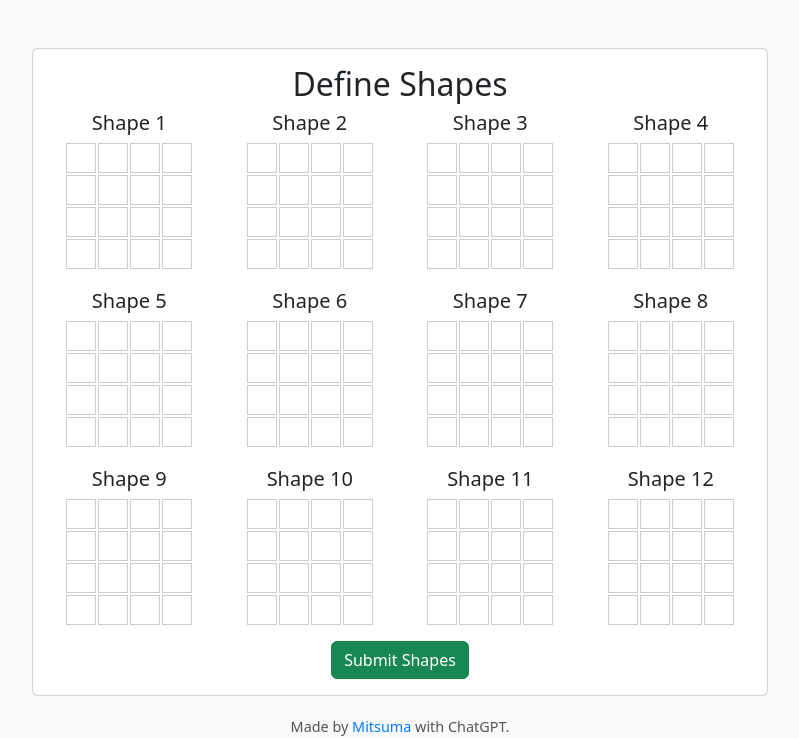
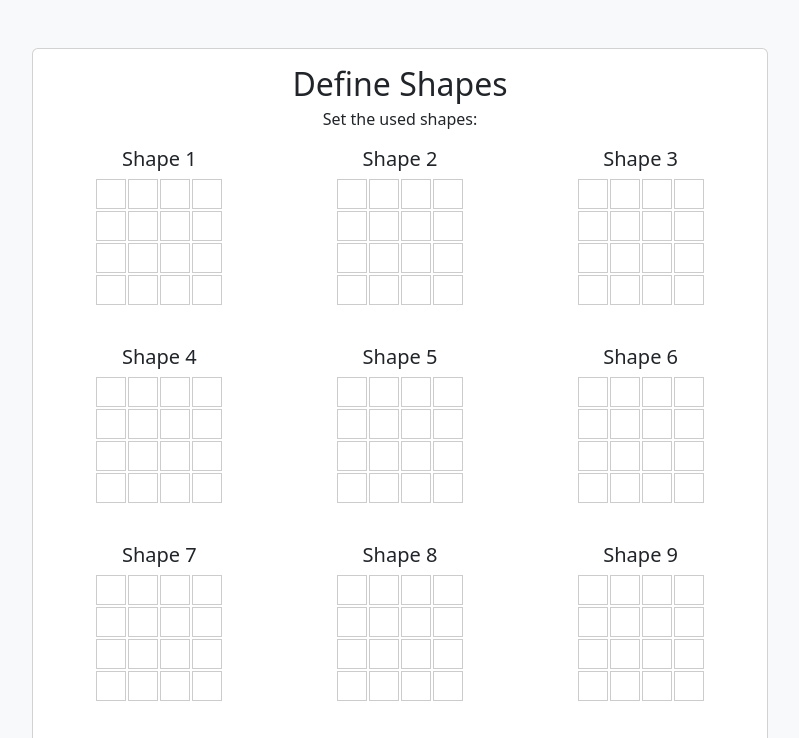
Before and after one commit to Mitsuma/afkjourney-inventorysolver, a plain HTML site: page index.html in a window 1280 px wide. Both pictures are taken after a click on the button "Submit Board". Shown: the top 738 px of the page, without its empty margins (240-1039 px from the left). Drawn offline with nearby package versions, Linux system fonts and the light colour scheme.

Commit message:
Update index.html

```diff
--- a/index.html
+++ b/index.html
@@ -22,13 +22,13 @@
         }
         .shapes-grid {
             display: grid;
-            grid-template-columns: repeat(4, 1fr);
             gap: 20px;
         }
         .shape-container {
             display: flex;
             flex-direction: column;
             align-items: center;
+            margin-bottom: 20px;
         }
         .credits {
             margin-top: 20px;
@@ -43,6 +43,16 @@
         .credits a:hover {
             text-decoration: underline;
         }
+        @media (min-width: 768px) {
+            .shapes-grid {
+                grid-template-columns: repeat(2, 1fr);
+            }
+        }
+        @media (min-width: 992px) {
+            .shapes-grid {
+                grid-template-columns: repeat(3, 1fr);
+            }
+        }
     </style>
 </head>
 <body class="bg-light">
@@ -52,6 +62,7 @@
                 <div class="card">
                     <div class="card-body text-center">
                         <h2 class="card-title">Define Board</h2>
+                        <p class="card-subtitle mb-3">Select the board layout:</p>
                         <div class="d-flex justify-content-center">
                             <div id="board" class="grid" style="grid-template-columns: repeat(7, 30px);"></div>
                         </div>
@@ -70,7 +81,8 @@
                 <div class="card">
                     <div class="card-body text-center">
                         <h2 class="card-title">Define Shapes</h2>
-                        <div class="shapes-grid mx-auto" id="shapes"></div>
+                        <p class="card-subtitle mb-3">Set the used shapes:</p>
+                        <div class="shapes-grid" id="shapes"></div>
                         <div class="text-center mt-3">
                             <button class="btn btn-success" onclick="submitShapes()">Submit Shapes</button>
                         </div>
@@ -86,6 +98,7 @@
                 <div class="card">
                     <div class="card-body text-center">
                         <h2 class="card-title">Inventory Grid</h2>
+                        <p class="card-subtitle mb-3">Solution:</p>
                         <div class="d-flex justify-content-center">
                             <div id="result" class="grid" style="grid-template-columns: repeat(7, 30px);"></div>
                         </div>
```
